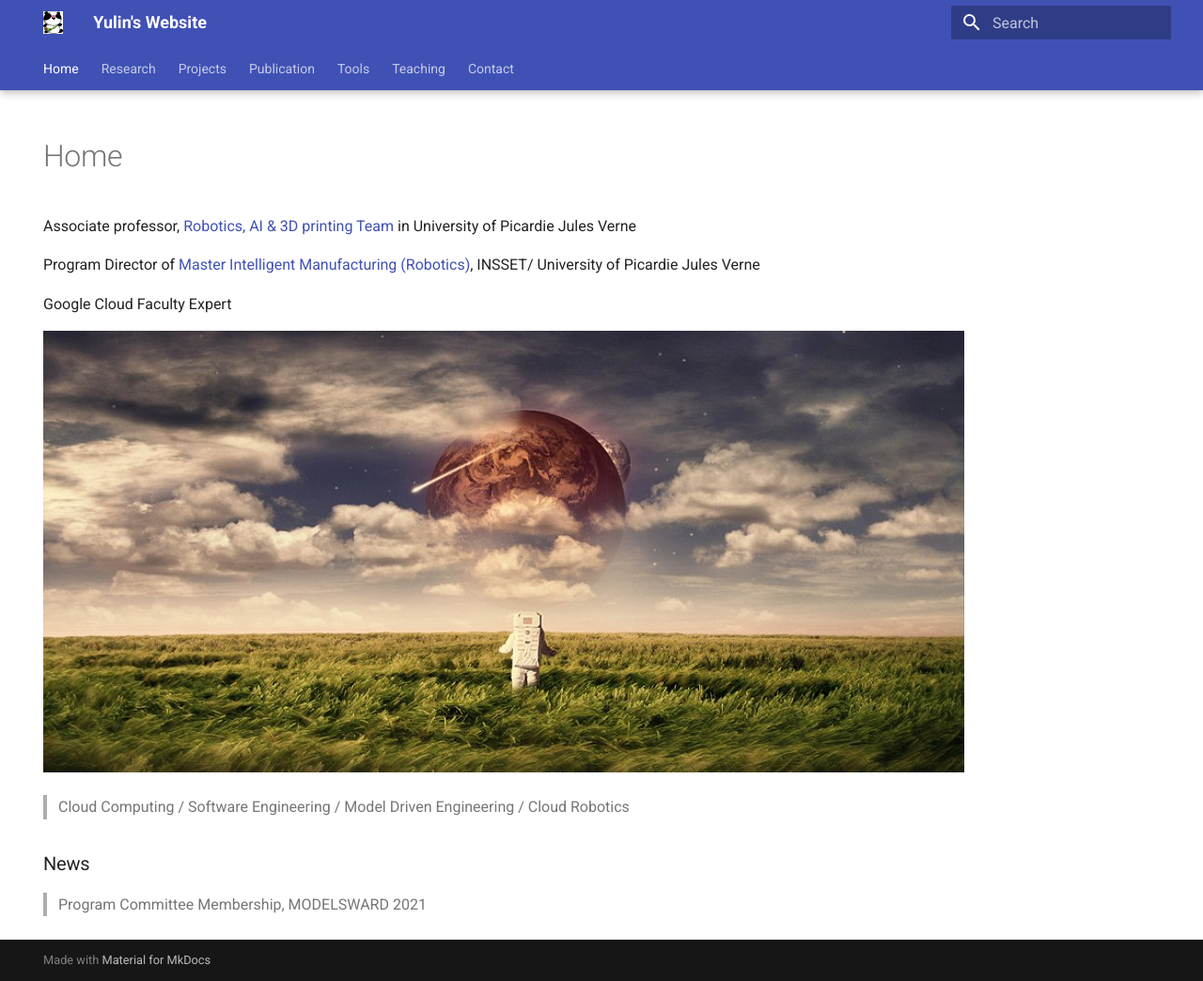
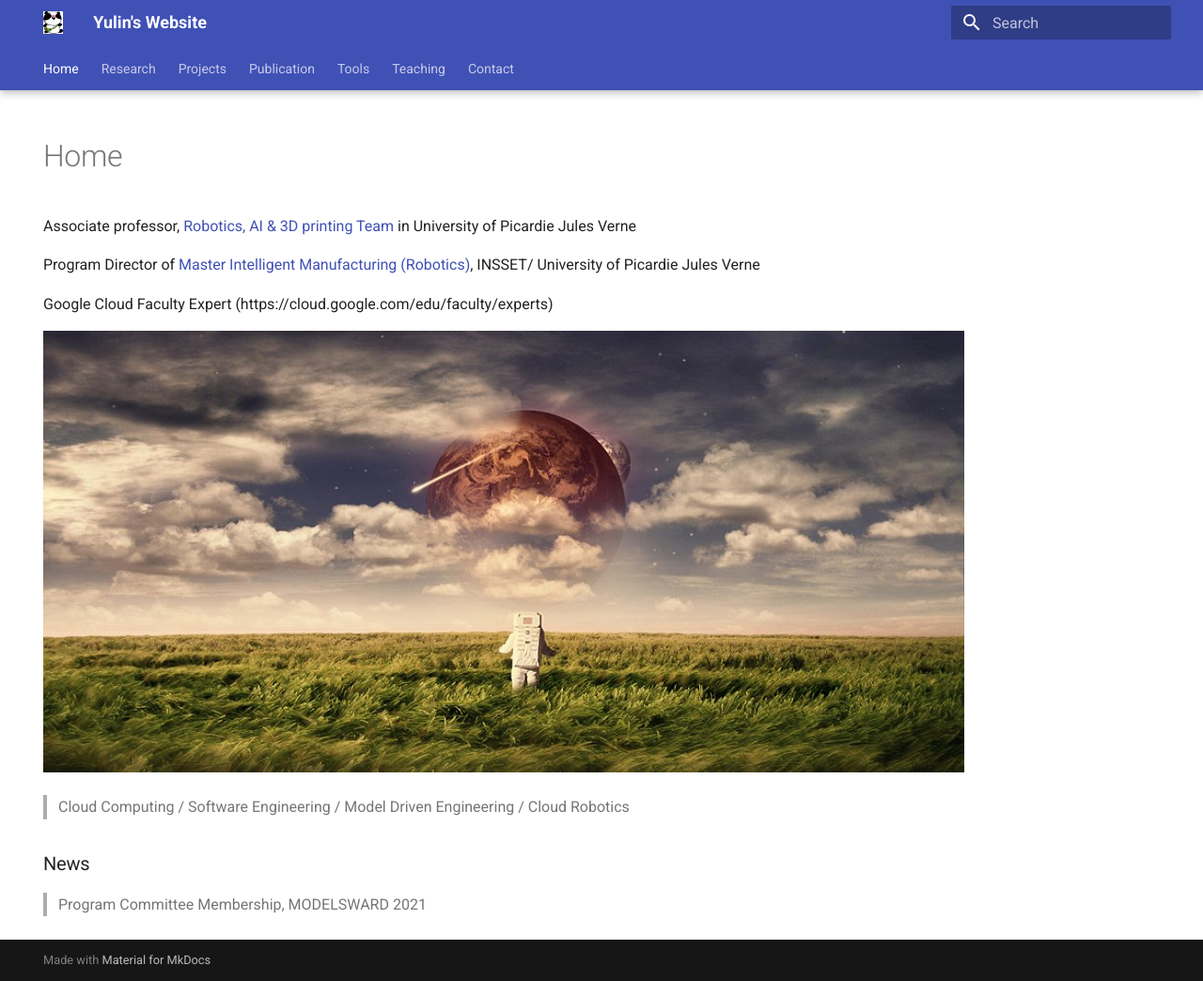
Before and after one commit to yulinz888888/yulinz888888.github.io, an MkDocs documentation site: the page built from docs/index.md, in a window 1280 px wide and 1044 px high. Shown: the whole window at 94% size. Built offline with MkDocs 1.6.1 and Material for MkDocs 9.7.7, drawn with Linux system fonts in a browser that asks for light colours; some of the changed lines change nothing that is shown.

Commit message:
add google link

```diff
--- a/docs/index.md
+++ b/docs/index.md
@@ -10,7 +10,7 @@ Associate professor, [Robotics, AI & 3D printing Team](https://www.crispi-upjv.f
 Program Director of [Master Intelligent Manufacturing (Robotics)](https://www.master-robotique.fr/), INSSET/ University of Picardie Jules Verne
 
 
-Google Cloud Faculty Expert
+Google Cloud Faculty Expert (https://cloud.google.com/edu/faculty/experts)
 
 ![Robot](img/bandeau.jpg)
 
```
